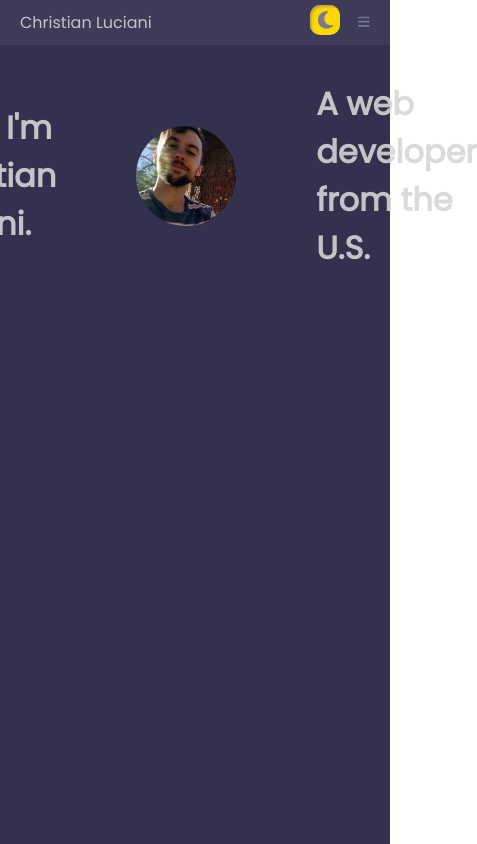
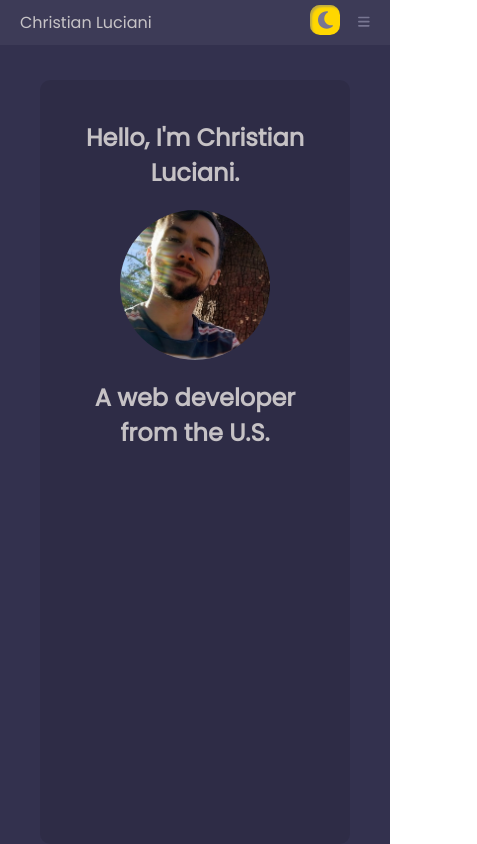
Before and after one commit to LucianiChristian/PersonalSite, a React (Create React App) app: page / in a window 390 px wide. Shown: the whole page, 477 px wide, since content can reach past the window. Built offline with nearby package versions, Linux system fonts and the light colour scheme.

Commit message:
Create media query for Home page top div

```diff
--- a/src/components/Home/Home.js
+++ b/src/components/Home/Home.js
@@ -1,16 +1,15 @@
 import React from 'react';
 import "./Home.scss";
-import personalPicture from "./personalPicture.jpg";
 
 export default function Home() {
     return (
         <div className="home">
             <div className="top">
-                <h1>Hello, I'm Christian Luciani.</h1>
+                <h2>Hello, I'm Christian Luciani.</h2>
                 <div className="personalPictureContainer">
                     <div className="personalPicture"></div>
                 </div>
-                <h1>A web developer from the U.S.</h1>
+                <h2>A web developer from the U.S.</h2>
             </div>
             <div className="middle">
 
--- a/src/components/Home/Home.scss
+++ b/src/components/Home/Home.scss
@@ -4,6 +4,12 @@
     align-items: center;
 
     height: 100%;
+
+    padding: 40px;
+
+    background-color: rgba(0, 0, 0, 0.1);
+    border-radius: 10px;
+    text-align: center;
 }
 
 .top {
@@ -20,9 +26,16 @@
         background-size: cover;
         background-position: center top;
         background-repeat: no-repeat;
-        width: 100px;
-        height: 100px;
+        width: 150px;
+        height: 150px;
         border-radius: 50%;
         margin: 0 auto;
     }
 }
+
+@media (max-width: 1050px) {
+    .top {
+        flex-direction: column;
+        gap: 20px;
+    }
+}
--- a/src/components/Layout/Layout.scss
+++ b/src/components/Layout/Layout.scss
@@ -1,6 +1,4 @@
 .page {
-
-
     height: 100vh;
     padding-top: 80px;
     padding-left: 180px;
```
